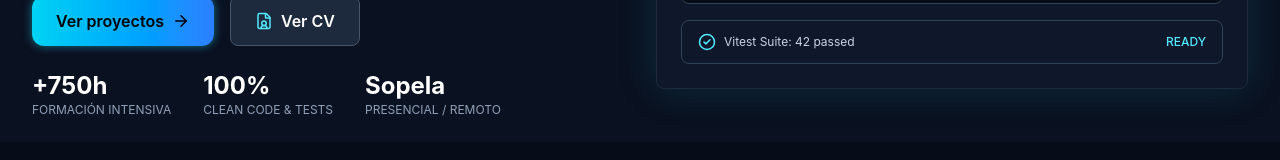
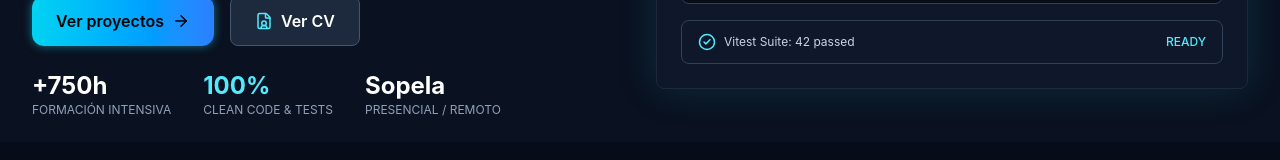
Before and after one commit to OselkoNico/Portfolio, a React (Vite) app: page / in a window 1280 px wide. Shown: the part 464-624 px from the top of the page. Built offline with nearby package versions, Linux system fonts and the light colour scheme; the HTML template or start-up script is replaced by a standard one.

Commit message:
fix: corregir interpolación de codeValueColor en el stat destacado
El ternario de highlight insertaba {codeValueColor} envuelto en llaves extra dentro del template literal, generando '[object Object]' en vez del nombre de la clase de Tailwind.

```diff
--- a/src/sections/Hero.tsx
+++ b/src/sections/Hero.tsx
@@ -51,7 +51,7 @@ export default function Hero() {
         <div className="flex gap-8">
           {stats.map((stat) => (
             <div key={stat.label} className="flex flex-col">
-              <span className={`text-2xl font-bold ${stat.highlight ? {codeValueColor} : "text-white"}`}>
+              <span className={`text-2xl font-bold ${stat.highlight ? codeValueColor : "text-white"}`}>
                 {stat.value}
               </span>
               <span className="text-xs text-slate-400">{stat.label}</span>
```
